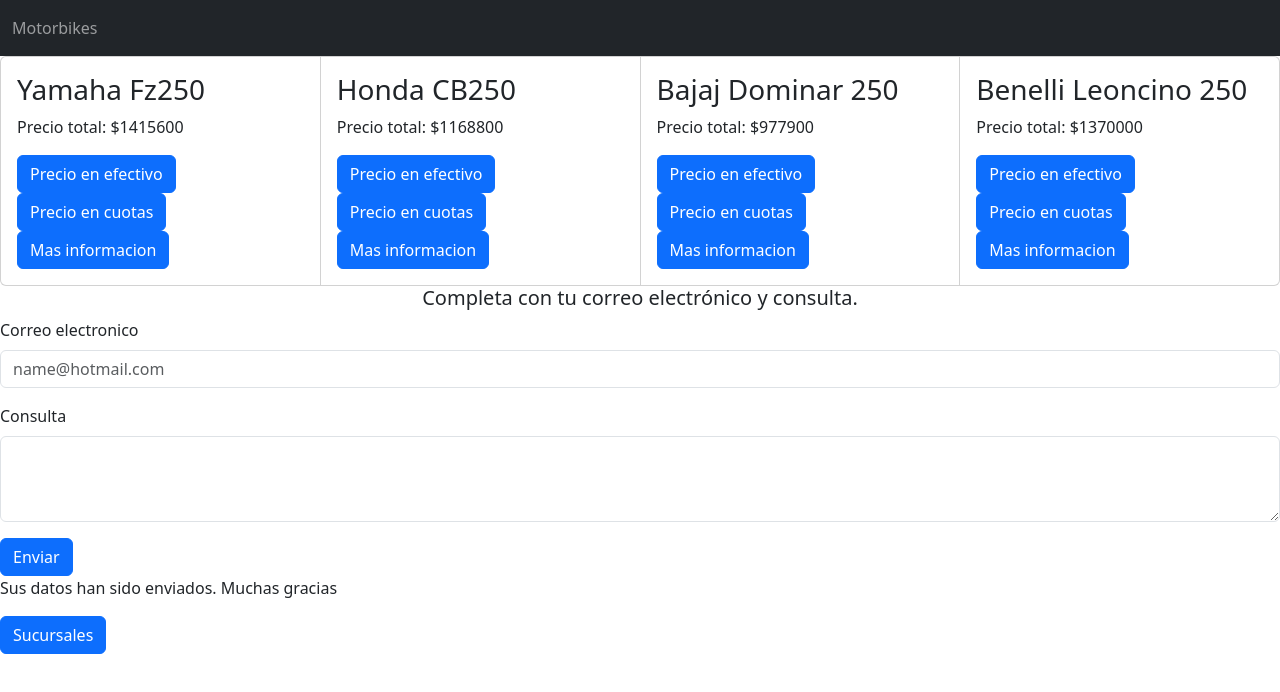
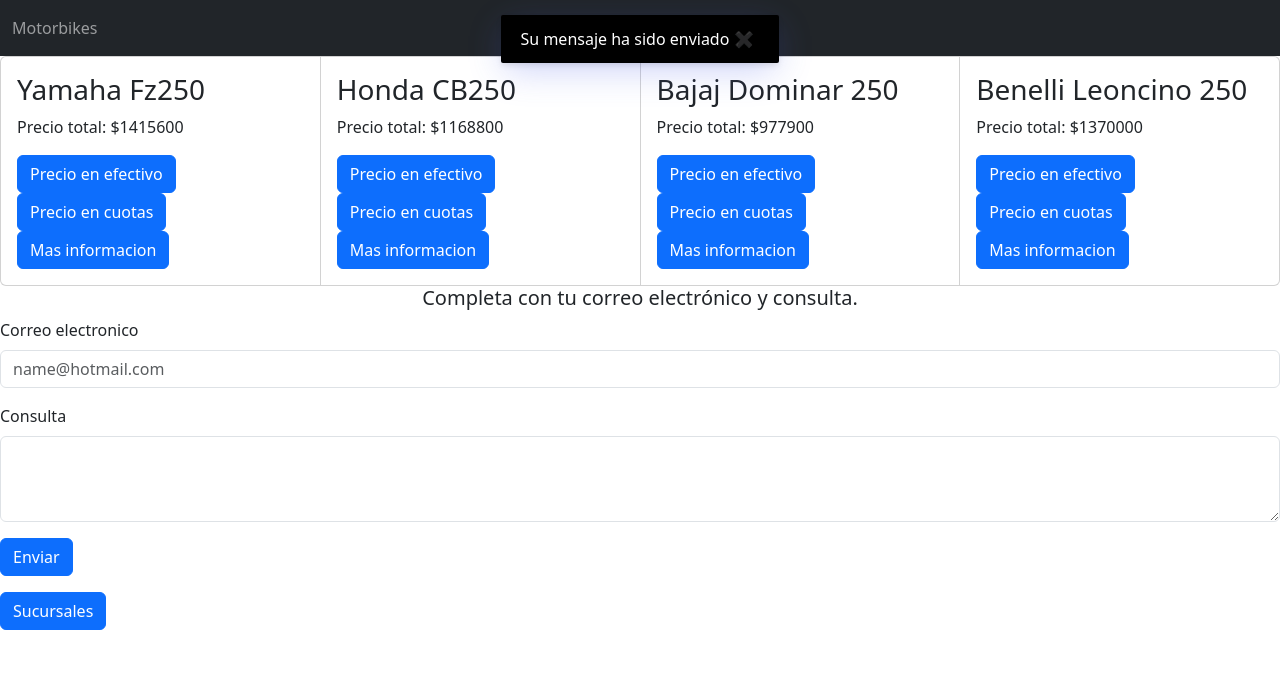
Before and after one commit to Federicofleitas/coderhouseJs, a plain HTML site: page index.html in a window 1280 px wide. Both pictures are taken after a click on the button "Enviar". Drawn offline with nearby package versions, Linux system fonts and the light colour scheme.

Commit message:
Entrega Final

```diff
--- a/index.html
+++ b/index.html
@@ -5,6 +5,9 @@
     <meta charset="utf-8" />
     <meta name="viewport" content="width=device-width, initial-scale=1" />
     <title>Javascript - CoderHouse</title>
+
+    <link rel="stylesheet" type="text/css" href="https://cdn.jsdelivr.net/npm/toastify-js/src/toastify.min.css">
+
     <link href="https://cdn.jsdelivr.net/npm/bootstrap@5.3.0-alpha1/dist/css/bootstrap.min.css" rel="stylesheet"
         integrity="sha384-GLhlTQ8iRABdZLl6O3oVMWSktQOp6b7In1Zl3/Jr59b6EGGoI1aFkw7cmDA6j6gD" crossorigin="anonymous">
 
@@ -35,6 +38,9 @@
     <script src="https://cdn.jsdelivr.net/npm/bootstrap@5.3.0-alpha1/dist/js/bootstrap.bundle.min.js"
         integrity="sha384-w76AqPfDkMBDXo30jS1Sgez6pr3x5MlQ1ZAGC+nuZB+EYdgRZgiwxhTBTkF7CXvN"
         crossorigin="anonymous"></script>
+
+        <script type="text/javascript" src="https://cdn.jsdelivr.net/npm/toastify-js"></script>
+
     <script src="./script.js"></script>
 </body>
 
--- a/script.js
+++ b/script.js
@@ -79,6 +79,7 @@ productos.forEach((producto) => {
     6 cuotas sin interes: $${producto.cuotas / 6} <br>
     12 cuotas sin interes: $${producto.cuotas / 12}</p>
     </div>`
+
     });
 
 
@@ -125,11 +126,30 @@ const contenedor = document.getElementById(`formCard`)
 botonSub.addEventListener('click', (e) => {
     tomarDatos(e);
 
-    contenedor.innerHTML += `<div>
-    <p>Sus datos han sido enviados. Muchas gracias</p>
-    </div>`
+    contenedor.innerHTML += ``
+
+    //Cambio el mensaje por un toastify
+
+    Toastify({
+        text: " Su mensaje ha sido enviado",
+        duration: 5000,
+        destination: "",
+        close: true,
+        gravity: "top", // `top` or `bottom`
+        position: "center", // `left`, `center` or `right`
+        stopOnFocus: true, // Prevents dismissing of toast on hover
+        style: {
+          background: "black",
+        },
+        onClick: function(){} // Callback after click
+      }).showToast();
 
 });
+
+
+// Toastify para click en enviar
+
+
 
 
 // ASYNC para los numeros de contacto
```
